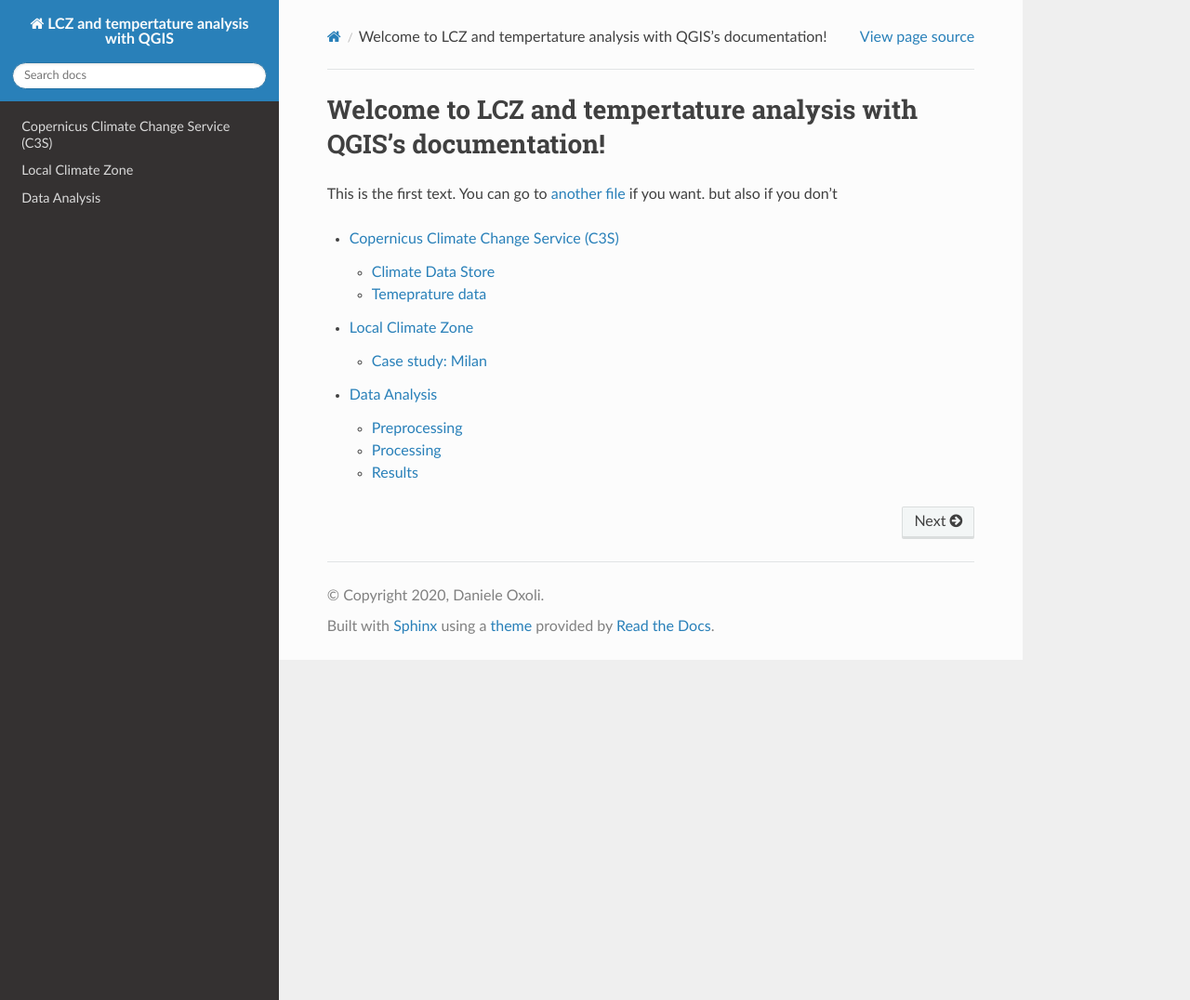
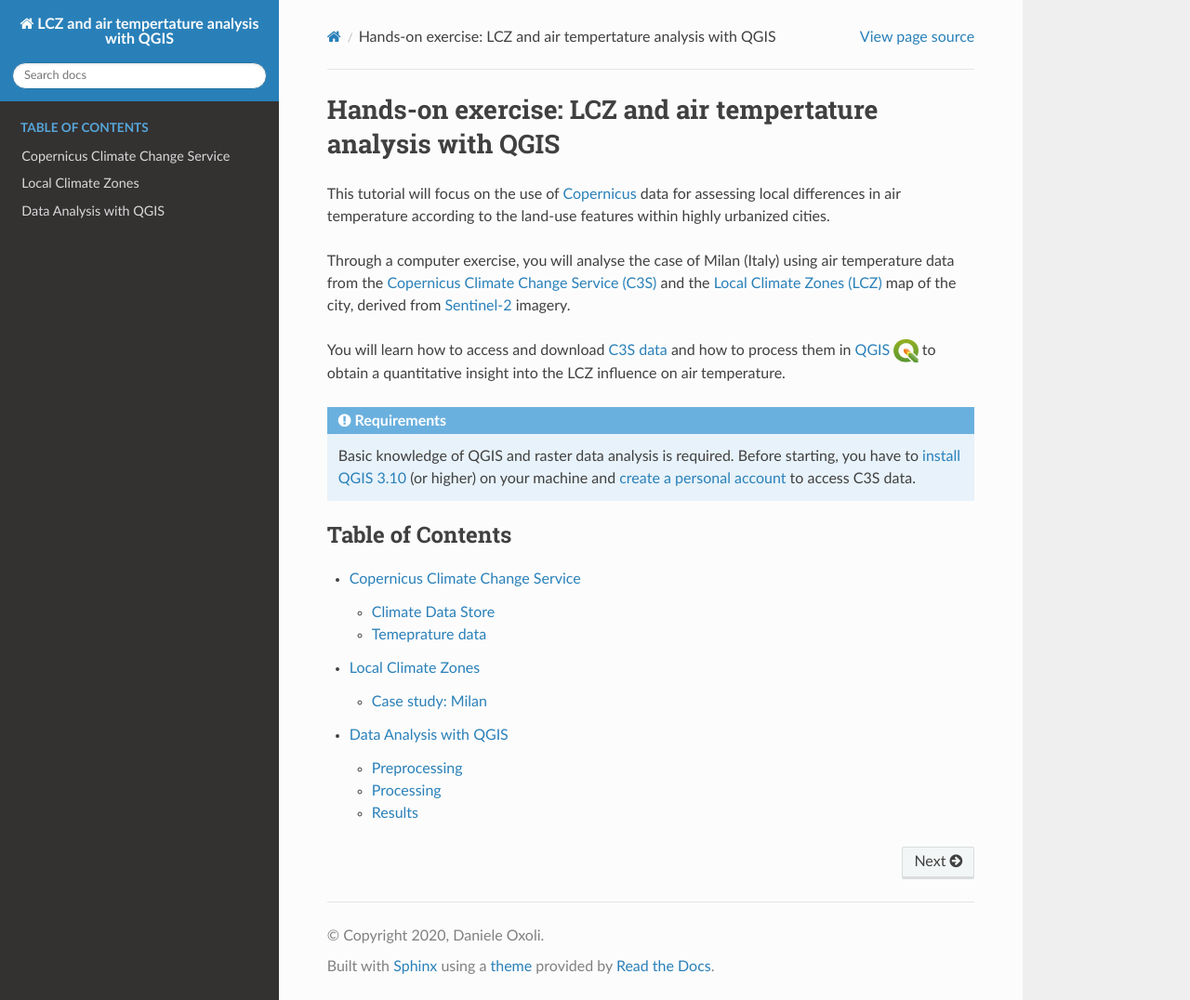
Before and after one commit to opengeolab/CA_LCZ_exercise_docs, a Sphinx documentation site: the page built from source/index.rst, in a window 1280 px wide and 1076 px high. Shown: the whole window at 93% size. Built offline with Sphinx 7.4.7 and the Read the Docs theme 2.0.0, drawn with Linux system fonts in a browser that asks for light colours.

Commit message:
index improved

```diff
--- a/source/analysis.rst
+++ b/source/analysis.rst
@@ -1,7 +1,7 @@
 
 .. _analysis:
 
-Data Analysis
+Data Analysis with QGIS
 =============================
 
 * this contains instructions to follow in order to start the exercise
--- a/source/conf.py
+++ b/source/conf.py
@@ -18,7 +18,7 @@
 
 # -- Project information -----------------------------------------------------
 
-project = 'LCZ and tempertature analysis with QGIS'
+project = 'LCZ and air tempertature analysis with QGIS'
 copyright = '2020, Daniele Oxoli'
 author = 'Daniele Oxoli'
 
--- a/source/cop_climate.rst
+++ b/source/cop_climate.rst
@@ -1,7 +1,7 @@
 
 .. _cop_climate:
 
-Copernicus Climate Change Service (C3S)
+Copernicus Climate Change Service
 ============================================
 
 * this contains instructions to follow in order to start the exercise
--- a/source/index.rst
+++ b/source/index.rst
@@ -3,15 +3,49 @@
    You can adapt this file completely to your liking, but it should at least
    contain the root `toctree` directive.
 
-Welcome to LCZ and tempertature analysis with QGIS's documentation!
-===================================================================
+Hands-on exercise: LCZ and air tempertature analysis with QGIS
+===========================================================================
 
-This is the first text. You can go to :ref:`another file <cop_climate>` if you want. but also if you don't
+This tutorial will focus on the use of `Copernicus <https://www.copernicus.eu/en>`_ data for assessing local differences in air temperature according to the land-use features within highly urbanized cities.
+
+Through a computer exercise, you will analyse the case of Milan (Italy) using air temperature data from the `Copernicus Climate Change Service (C3S) <https://climate.copernicus.eu>`_ and the `Local Climate Zones (LCZ) <http://www.wudapt.org>`_ map of the city, derived from `Sentinel-2 <https://sentinel.esa.int/web/sentinel/missions/sentinel-2>`_ imagery.
+
+You will learn how to access and download `C3S data <https://cds.climate.copernicus.eu/#!/home>`_ and how to process them in `QGIS <https://qgis.org/en/site/forusers/download.html>`_ |qgisicon| to obtain a quantitative insight into the LCZ influence on air temperature.
+
+.. |qgisicon| image:: images/qgis_icon.png
+   :scale: 8%
+
+.. admonition:: Requirements
+
+   Basic knowledge of QGIS and raster data analysis is required. Before starting, you have to `install QGIS 3.10 <https://qgis.org/en/site/forusers/download.html>`_ (or higher) on your machine and `create a personal account <https://cds.climate.copernicus.eu/user/login?destination=%2F%23!%2Fhome>`_ to access C3S data.
+
 
 
 .. toctree::
    :maxdepth: 2
+   :caption: Table of Contents
 
    cop_climate
    lcz
    analysis
+
+
+.. Path:
+
+.. cd /Users/daniele/Desktop/copernicus_exercise/CA_LCZ_exercise_docs
+
+.. Build HTML:
+
+.. sphinx-build -b html /Users/daniele/Desktop/copernicus_exercise/CA_LCZ_exercise_docs/source /Users/daniele/Desktop/copernicus_exercise/CA_LCZ_exercise_docs/build
+
+.. Build Latext:
+
+.. sphinx-build -M latexpdf /Users/daniele/Desktop/copernicus_exercise/CA_LCZ_exercise_docs/source /Users/daniele/Desktop/copernicus_exercise/CA_LCZ_exercise_docs/build
+
+.. Git actions:
+
+.. vim .gitignore
+.. git status
+.. git add .
+.. git commit -m"commit comment"
+.. git push origin master
--- a/source/lcz.rst
+++ b/source/lcz.rst
@@ -1,7 +1,7 @@
 
 .. _lcz:
 
-Local Climate Zone
+Local Climate Zones
 =============================
 
 * this contains instructions to follow in order to start the exercise
```
Also changed, not shown: source/images/qgis_icon.png.
